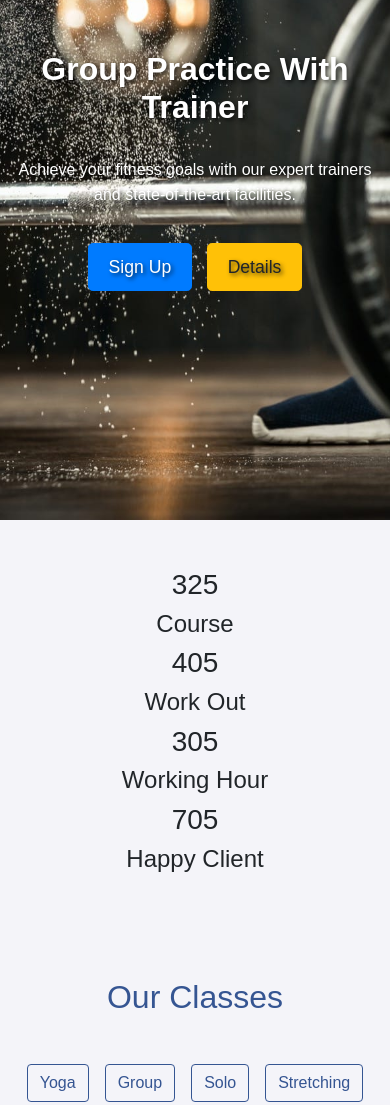
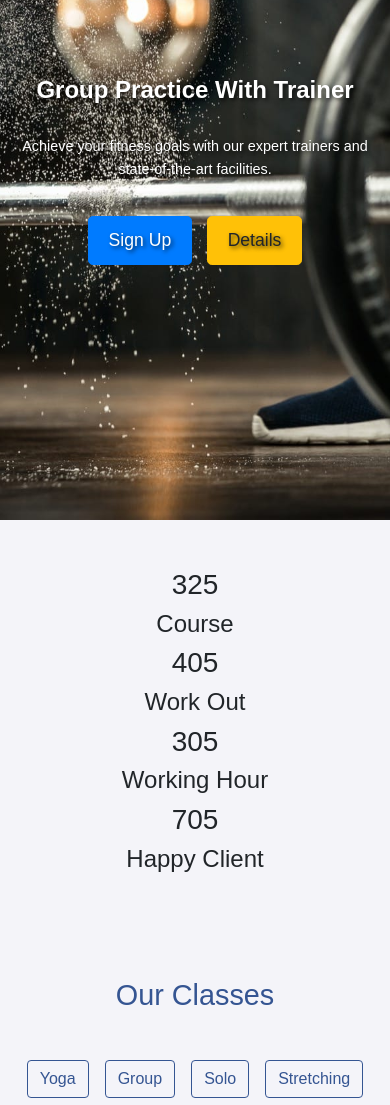
Before and after one commit to tolgosh/powerful-gym, a plain HTML site: page index.html in a window 390 px wide. Shown: the part 380-1485 px from the top of the page. Drawn offline with nearby package versions, Linux system fonts and the light colour scheme.

Commit message:
Projemde değişiklikler yaptım

```diff
--- a/style.css
+++ b/style.css
@@ -4,6 +4,8 @@ body {
     padding-top: 56px;
     line-height: 1.6;
     background-color: #f4f4f9;
+    max-width: 100%;
+    overflow-x: hidden;
 }
 
 /* Navbar */
@@ -208,19 +210,19 @@ footer a:hover {
 /* Media Queries for Responsive Design */
 @media (max-width: 576px) {
     header .display-4 {
-        font-size: 2rem;
+        font-size: 1.5rem;
     }
     header .lead {
-        font-size: 1rem;
+        font-size: 0.9rem;
     }
     section {
-        padding: 30px 0;
+        padding: 20px 0;
     }
     .trainer-card img, .class-item img, .card img, .review-card img {
         max-width: 100%;
         height: auto;
     }
     section h2 {
-        font-size: 2rem;
+        font-size: 1.8rem;
     }
 }
```
